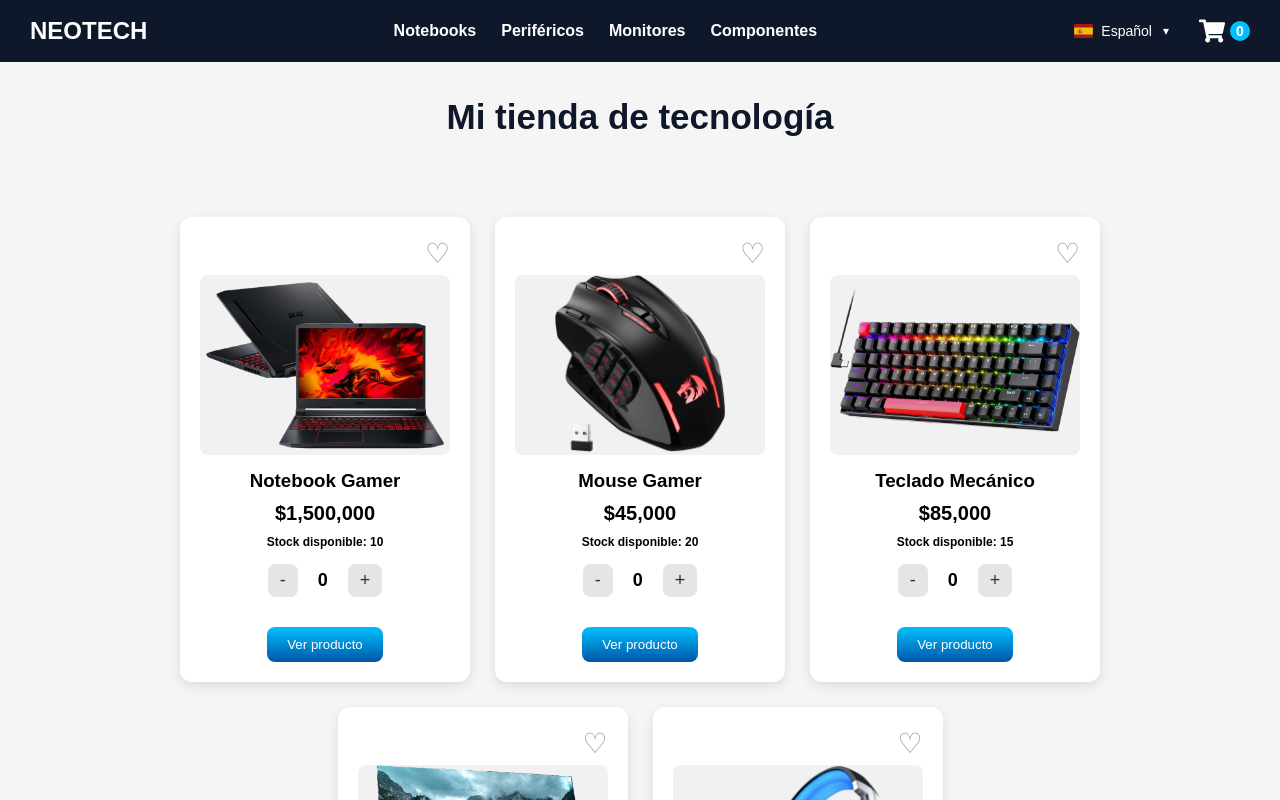
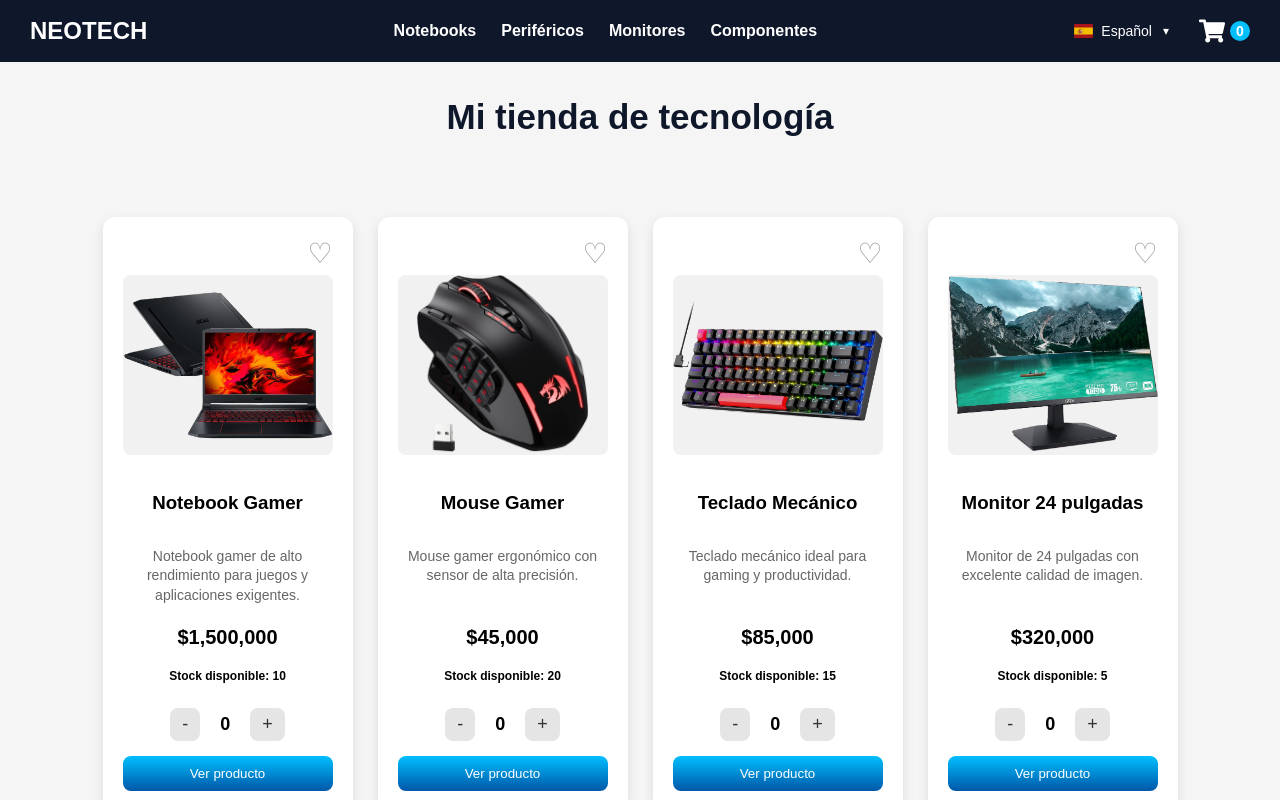
Before and after one commit to DarkNeo-1981/neotech-ecommerce, a React (Vite) app: page / in a window 1280 px wide. Shown: the top 800 px of the page. Built offline with nearby package versions, Linux system fonts and the light colour scheme.

Commit message:
Agregar descipción a los productos y actualizar segun idioma

```diff
--- a/src/components/Item.css
+++ b/src/components/Item.css
@@ -6,6 +6,10 @@
   border-radius: 12px;
   text-align: center;
   box-shadow: 0 4px 12px rgba(0, 0, 0, 0.1);
+  box-sizing: border-box;
+
+  display: flex;
+  flex-direction: column;
 }
 
 .item-image {
@@ -26,6 +30,10 @@
 
 .item h3 {
   margin: 10px 0;
+  min-height: 2.5em;
+  display: flex;
+  align-items: center;
+  justify-content: center;
 }
 
 .item p {
@@ -37,6 +45,16 @@
 .item .stock {
   font-size: 12px;
 }
+
+.item .description {
+  min-height: 4.2em;
+  font-size: 14px;
+  font-weight: normal;
+  line-height: 1.4;
+  color: #666666;
+}
+
+/* Botones */
 
 .item button {
   border: none;
@@ -95,7 +113,7 @@
 /* Botón Ver producto */
 
 .item > button:last-child {
-  margin-top: 15px;
+  margin-top: auto;
   padding: 10px 20px;
   background: linear-gradient(180deg, #00bfff 0%, #0057a8 100%);
   color: #ffffff;
--- a/src/components/Item.jsx
+++ b/src/components/Item.jsx
@@ -12,6 +12,7 @@ function Item({ product }) {
   const { price, img, stock } = product;
 
   const productName = t(`product.names.${product.id}`);
+  const productDescription = t(`product.descriptions.${product.id}`);
 
   const handleSumar = () => {
     setCantidad(prev => Math.min(stock, prev + 1));
@@ -39,6 +40,8 @@ function Item({ product }) {
       </div>
 
       <h3>{productName}</h3>
+
+      <p className="description">{productDescription}</p>
 
       <p>${price.toLocaleString()}</p>
 
--- a/src/locals/de.json
+++ b/src/locals/de.json
@@ -25,6 +25,14 @@
       "3": "Mechanische Tastatur",
       "4": "24-Zoll-Monitor",
       "5": "Gaming-Headset"
+    },
+
+    "descriptions": {
+      "1": "Leistungsstarker Gaming-Laptop für anspruchsvolle Spiele und Anwendungen.",
+      "2": "Ergonomische Gaming-Maus mit hochpräzisem Sensor.",
+      "3": "Mechanische Tastatur, ideal für Gaming und Produktivität.",
+      "4": "24-Zoll-Monitor mit hervorragender Bildqualität.",
+      "5": "Gaming-Headset mit Surround-Sound und integriertem Mikrofon."
     }
   }
 }
--- a/src/locals/en.json
+++ b/src/locals/en.json
@@ -25,6 +25,14 @@
       "3": "Mechanical Keyboard",
       "4": "24-inch Monitor",
       "5": "Gaming Headset"
+    },
+
+    "descriptions": {
+      "1": "High-performance gaming laptop for demanding games and applications.",
+      "2": "Ergonomic gaming mouse with a high-precision sensor.",
+      "3": "Mechanical keyboard ideal for gaming and productivity.",
+      "4": "24-inch monitor with excellent image quality.",
+      "5": "Gaming headset with immersive sound and a built-in microphone."
     }
   }
 }
--- a/src/locals/es.json
+++ b/src/locals/es.json
@@ -25,6 +25,14 @@
       "3": "Teclado Mecánico",
       "4": "Monitor 24 pulgadas",
       "5": "Auriculares Gamer"
+    },
+
+    "descriptions": {
+      "1": "Notebook gamer de alto rendimiento para juegos y aplicaciones exigentes.",
+      "2": "Mouse gamer ergonómico con sensor de alta precisión.",
+      "3": "Teclado mecánico ideal para gaming y productividad.",
+      "4": "Monitor de 24 pulgadas con excelente calidad de imagen.",
+      "5": "Auriculares gamer con sonido envolvente y micrófono integrado."
     }
   }
 }
```
Also changed, not shown: 1 other file (tests, documents, lock files or other folders).
